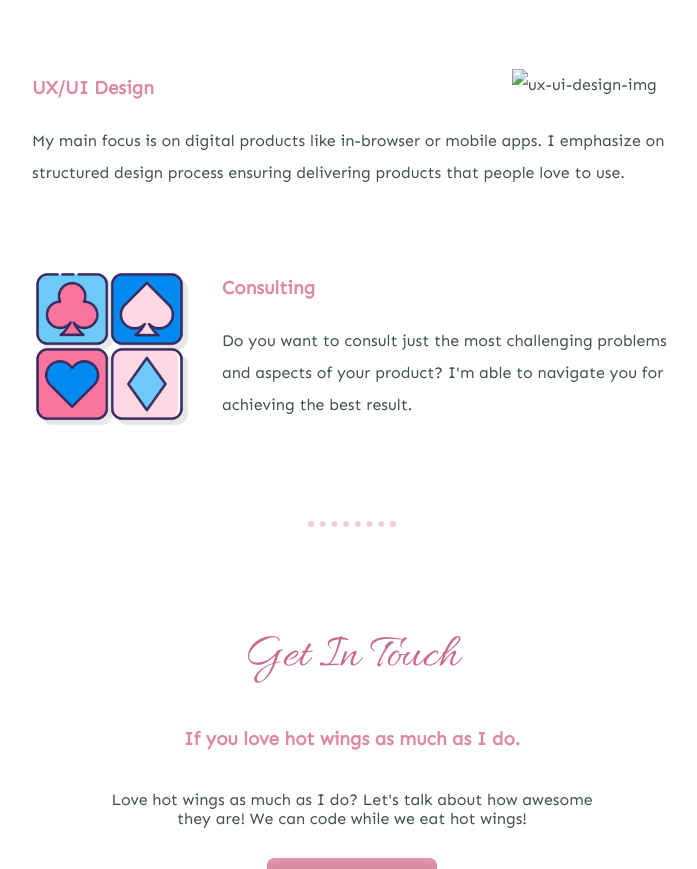
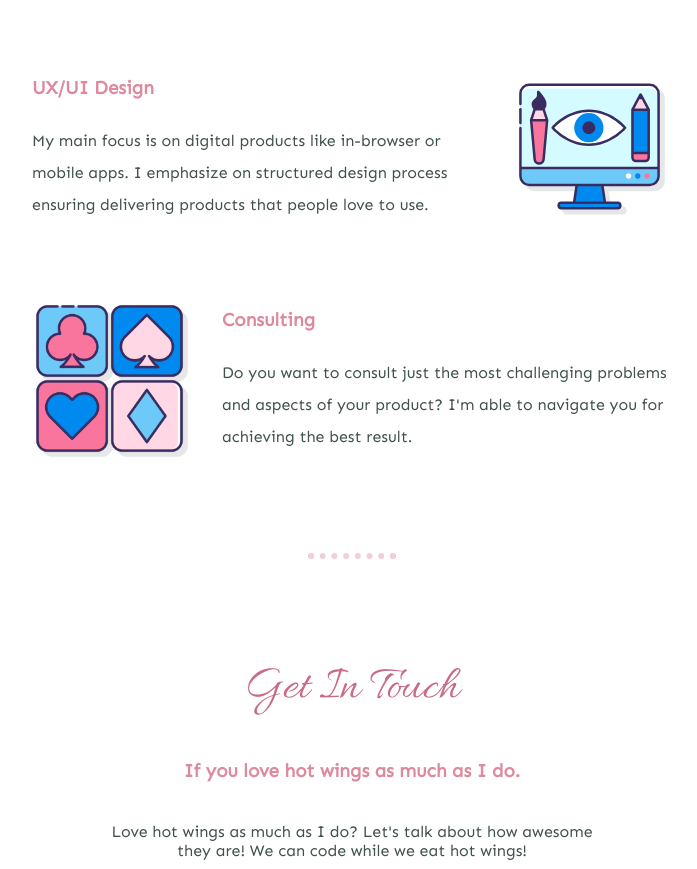
Before and after one commit to vanni4occhi/MyWebSite, a plain HTML site: page index.html in a window 1280 px wide. Shown: the part 1735-2604 px from the top of the page, without its empty margins (288-985 px from the left). Drawn offline with Linux system fonts and the light colour scheme.

Commit message:
Update index.html

```diff
--- a/index.html
+++ b/index.html
@@ -34,7 +34,7 @@
           <p>My main focus is on digital products like in-browser or mobile apps. I emphasize on structured design process ensuring delivering products that people love to use.</p>
         </div>
         <div class="skill-row">
-          <img class="skills-float-right-img" src="images/ux-ui design.png" alt="ux-ui-design-img">
+          <img class="skills-float-right-img" src="images/068-design.svg" alt="ux-ui-design-img">
           <h3>UX/UI Design</h3>
           <p>My main focus is on digital products like in-browser or mobile apps. I emphasize on structured design process ensuring delivering products that people love to use.</p>
         </div>
```
